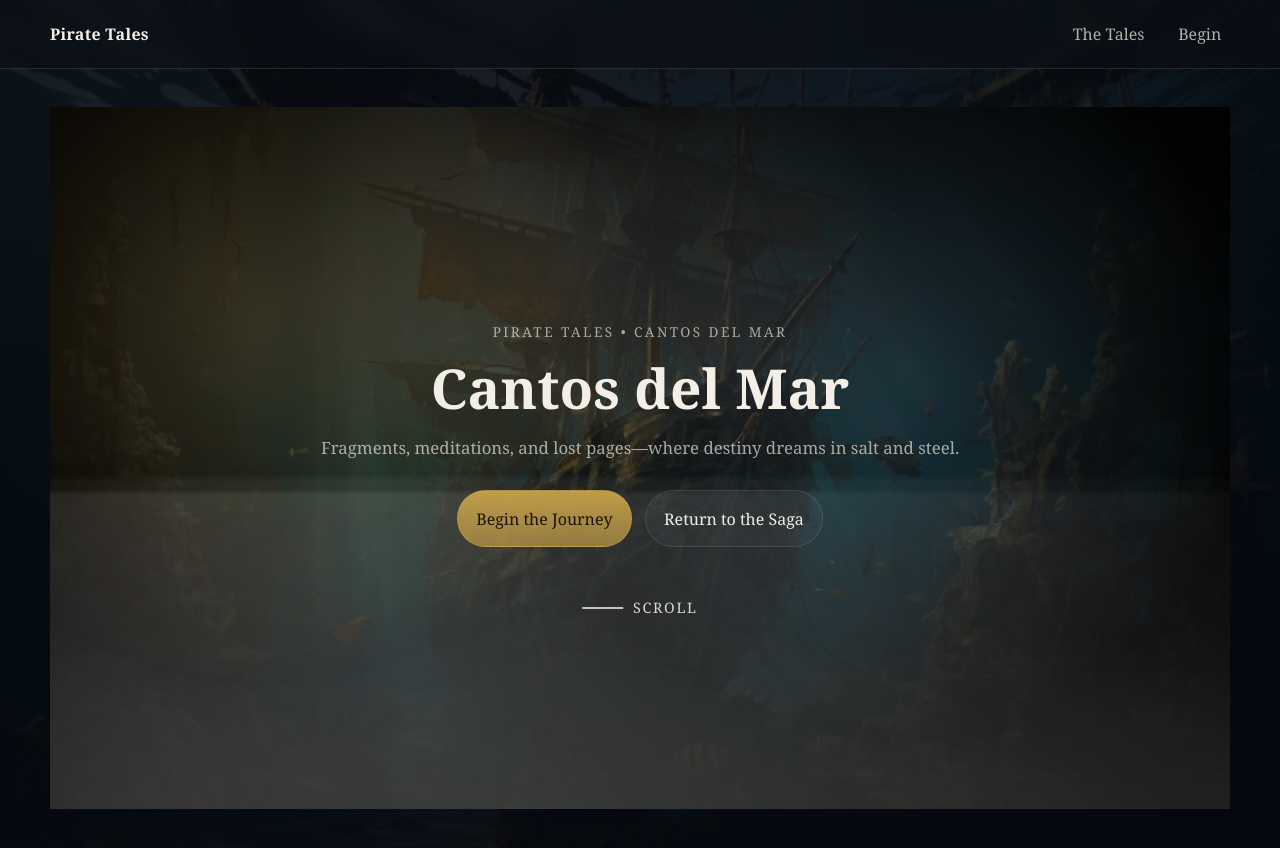
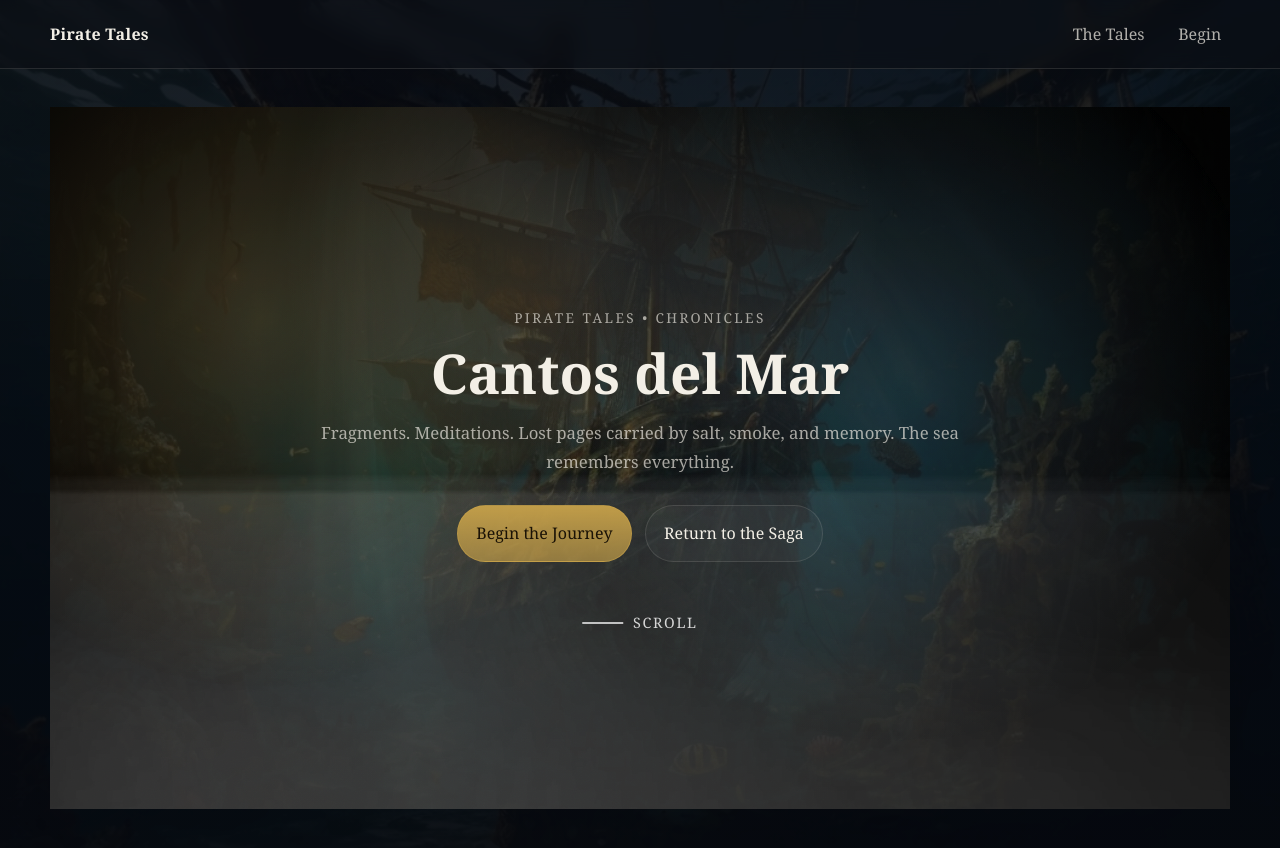
Before and after one commit to greenislandcalcano-stack/piratetales-site, a Jekyll site: the page built from blog.md, in a window 1280 px wide and 900 px high. Shown: the top 848 px of the window. Built offline with Jekyll 4.4.1, drawn with Linux system fonts in a browser that asks for light colours.

Commit message:
Update blog.md

```diff
--- a/blog.md
+++ b/blog.md
@@ -16,44 +21,73 @@ description: Fragments, meditations, and lost pages from the world of Pirate Tal
   <div class="cin-hero__wreck-light"></div>
 
   <div class="container cin-hero__content">
-    <p class="cin-hero__kicker">Pirate Tales • Cantos del Mar</p>
-    <h1 class="cin-hero__title">Cantos del Mar</h1>
+
+    <p class="cin-hero__kicker">Pirate Tales • Chronicles</p>
+
+    <h1 class="cin-hero__title">
+      Cantos del Mar
+    </h1>
+
     <p class="cin-hero__lead">
-      Fragments, meditations, and lost pages—where destiny dreams in salt and steel.
+      Fragments. Meditations. Lost pages carried by salt, smoke, and memory.
+      The sea remembers everything.
     </p>
 
     <div class="cin-hero__cta">
-      <a class="btn btn--gold" href="{{ '/tales/begin/' | relative_url }}">Begin the Journey</a>
-      <a class="btn" href="{{ '/' | relative_url }}#saga">Return to the Saga</a>
+      <a class="btn btn--gold" href="{{ '/tales/begin/' | relative_url }}">
+        Begin the Journey
+      </a>
+
+      <a class="btn" href="{{ '/' | relative_url }}">
+        Return to the Saga
+      </a>
     </div>
 
-    <a class="cin-hero__scroll" href="#posts" aria-label="Scroll to posts">
+    <a class="cin-hero__scroll" href="#posts">
       <span class="cin-hero__scroll-line"></span>
       <span class="cin-hero__scroll-text">Scroll</span>
     </a>
+
   </div>
 </section>
 
+
+<!-- ===============================
+     POSTS LIST
+================================ -->
+
 <section id="posts" class="section">
   <div class="container">
-    <h2 class="sr-only">Posts</h2>
 
     {% for post in site.posts %}
+
       <article class="blog-canto">
+
         <p class="blog-canto__meta">
-          <time datetime="{{ post.date | date_to_xmlschema }}">{{ post.date | date: "%B %d, %Y" }}</time>
+          <time datetime="{{ post.date | date_to_xmlschema }}">
+            {{ post.date | date: "%B %d, %Y" }}
+          </time>
         </p>
 
         <h2 class="blog-canto__title">
-          <a href="{{ post.url | relative_url }}">{{ post.title }}</a>
+          <a href="{{ post.url | relative_url }}">
+            {{ post.title }}
+          </a>
         </h2>
 
         {% if post.description %}
-          <p class="blog-canto__desc">{{ post.description }}</p>
+          <p class="blog-canto__desc">
+            {{ post.description }}
+          </p>
         {% endif %}
 
-        <a class="blog-canto__read" href="{{ post.url | relative_url }}">Read the canto →</a>
+        <a class="blog-canto__read" href="{{ post.url | relative_url }}">
+          Read the canto →
+        </a>
+
       </article>
+
     {% endfor %}
+
   </div>
 </section>
```
Also changed, not shown: other parts of blog.md (+5 -0 lines).
